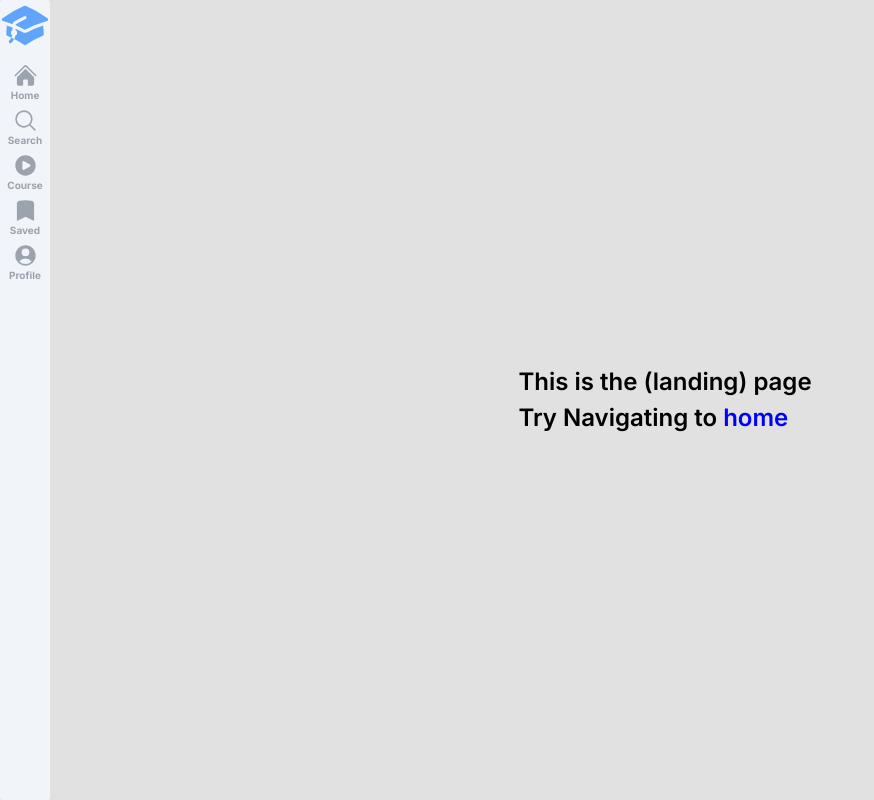
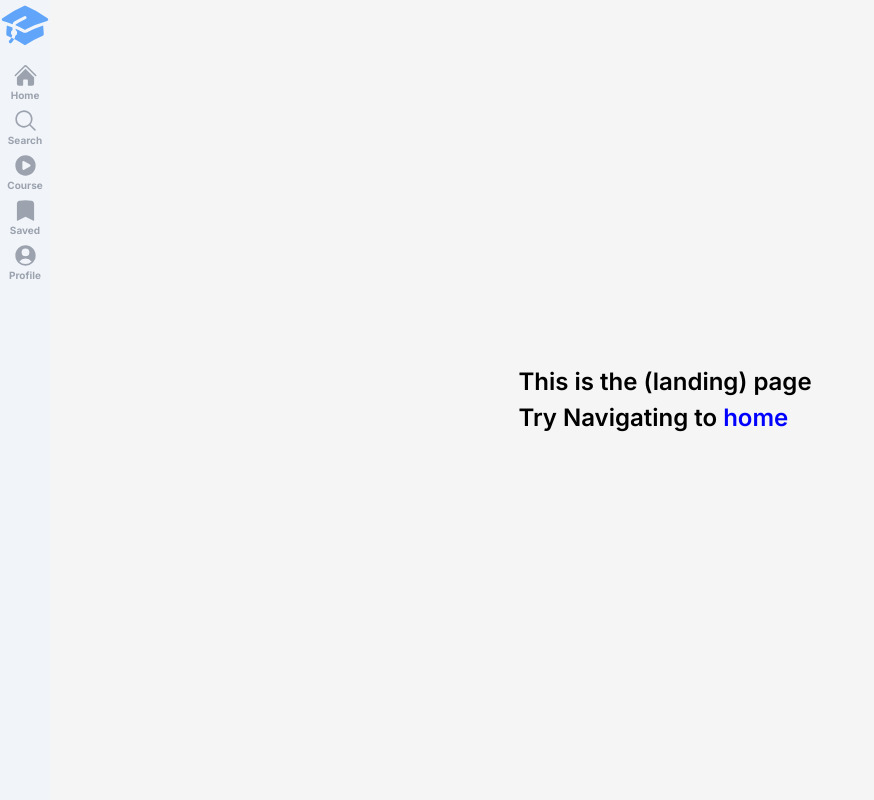
Before and after one commit to 202303-PRM-TR-FEW/capstone-learning-app-team-6, a Next.js app: page / in a window 1280 px wide. Shown: the whole page, without its empty margins (0-874 px from the left). Built offline with nearby package versions, Linux system fonts and the light colour scheme.

Commit message:
UPDATE backgorund color

```diff
--- a/app/globals.css
+++ b/app/globals.css
@@ -35,7 +35,7 @@ html {
   font-size: 10px;
 }
 body {
-  background-color: #e1e1e1;
+  background-color: #f5f5f5;
 }
 
 .mflex {
```
